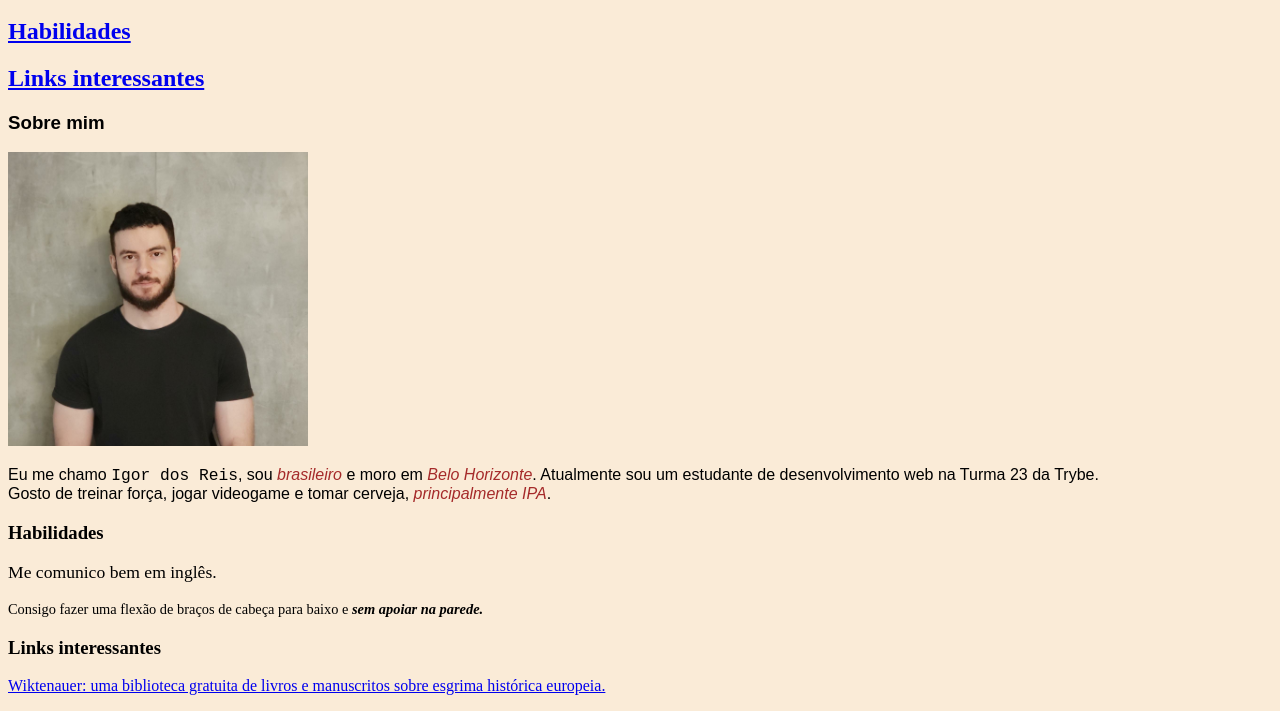
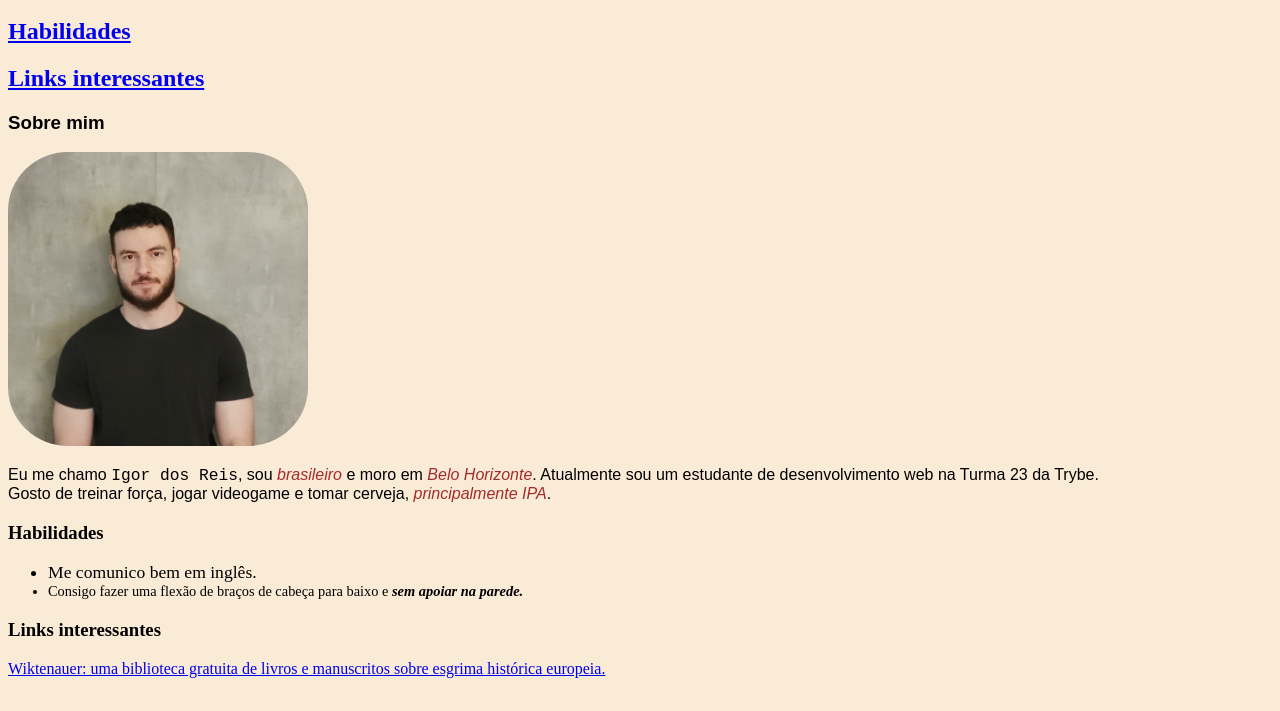
Before and after one commit to igordosreis/igordosreis.github.io, a plain HTML site: page index.html in a window 1280 px wide. Shown: the part 109-820 px from the top of the page. Drawn offline with Linux system fonts and the light colour scheme.

Commit message:
Adicionei border-radios 20% na foto.

```diff
--- a/index.html
+++ b/index.html
@@ -35,6 +35,10 @@
         .skill2 {
             font-size: 0.9em;
         }
+
+        #foto {
+            border-radius: 20%;
+        }
     </style>
 </head>
 
@@ -63,11 +67,13 @@
     </spam>
 
     <h3 id="habilidades">Habilidades</h3>
-    <spam class="skill1">
-        <p>Me comunico bem em inglês.</p>
-    </spam>
-    <spam class="skill2">
-        <p>Consigo fazer uma flexão de braços de cabeça para baixo e <strong>sem apoiar na parede.</strong></p>
+    <ul>
+        <spam class="skill1">
+            <li>Me comunico bem em inglês.</li>
+        </spam>
+        <spam class="skill2">
+            <li>Consigo fazer uma flexão de braços de cabeça para baixo e <strong>sem apoiar na parede.</strong></li>
+    </ul>
     </spam>
 
     <h3 id="links">Links interessantes</h3>
```
